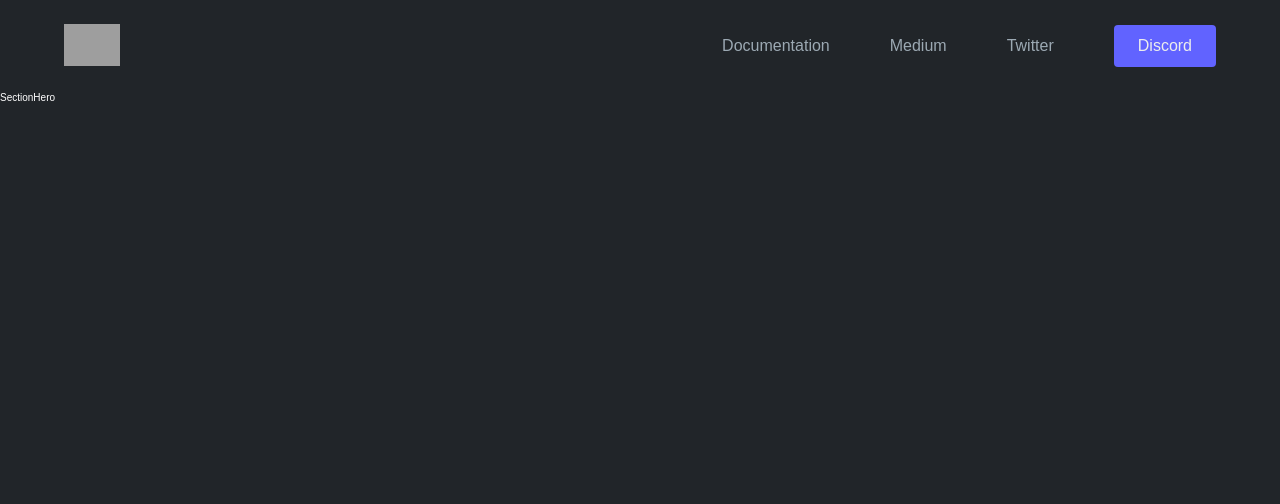
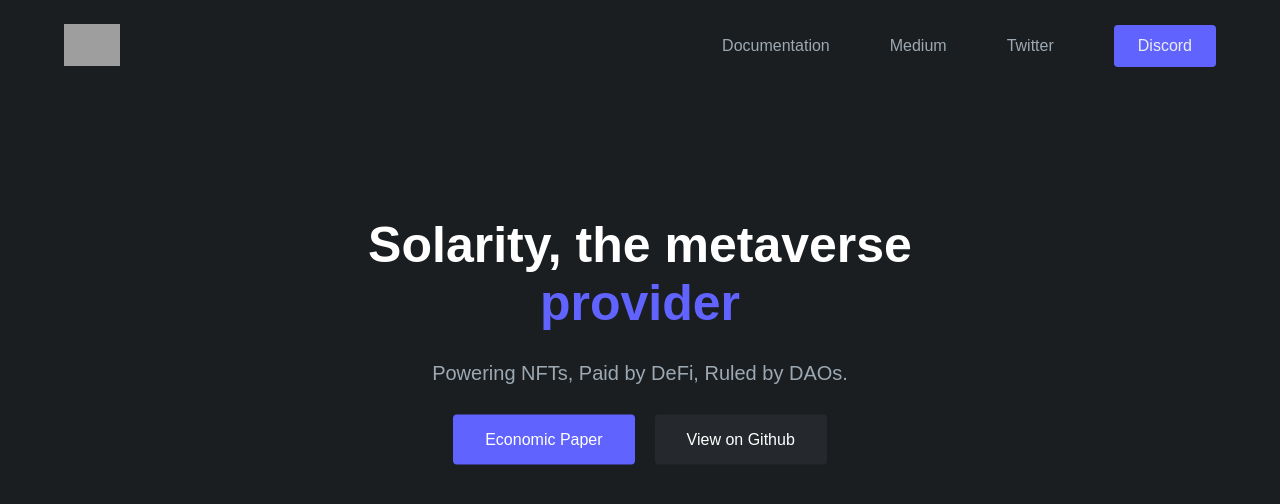
Before and after one commit to justin-cueva/Solarity-landing-page-cloned, a React (Create React App) app: page / in a window 1280 px wide. Shown: the top 504 px of the page. Built offline with nearby package versions, Linux system fonts and the light colour scheme; grey boxes are pictures that could not be loaded.

Commit message:
displaying hero content

```diff
--- /dev/null
+++ b/src/components/sectionHero/HeroContent.js
@@ -0,0 +1,18 @@
+import "../../styles/sectionHero/heroContent.css";
+
+const HeroContent = () => {
+  return (
+    <div className="hero-content">
+      <h1>
+        Solarity, the metaverse <span>provider</span>
+      </h1>
+      <span>Powering NFTs, Paid by DeFi, Ruled by DAOs.</span>
+      <div className="hero-content__actions">
+        <button className="btn--economic-paper">Economic Paper</button>
+        <button className="btn--view-on-github">View on Github</button>
+      </div>
+    </div>
+  );
+};
+
+export default HeroContent;
--- a/src/components/sectionHero/SectionHero.js
+++ b/src/components/sectionHero/SectionHero.js
@@ -1,11 +1,14 @@
 import NavBar from "./NavBar";
+import HeroContent from "./HeroContent";
+
+import "../../styles/sectionHero/sectionHero.css";
 
 const SectionHero = () => {
   return (
-    <div>
+    <section className="section-hero">
       <NavBar />
-      SectionHero
-    </div>
+      <HeroContent />
+    </section>
   );
 };
 
--- a/src/styles/index.css
+++ b/src/styles/index.css
@@ -20,7 +20,7 @@ html {
 
 body {
   font-family: sans-serif;
-  background-color: #212529;
+  background-color: #1a1e21;
 }
 
 button {
--- /dev/null
+++ b/src/styles/sectionHero/heroContent.css
@@ -0,0 +1,53 @@
+.hero-content {
+  display: flex;
+  flex-direction: column;
+  align-items: center;
+  gap: 3rem;
+  text-align: center;
+  position: absolute;
+  left: 50%;
+  top: 42.5%;
+  transform: translate(-50%, -50%);
+}
+
+.hero-content h1 {
+  font-size: 5rem;
+}
+
+.hero-content h1 span {
+  color: #6163ff;
+  font-size: inherit;
+}
+
+.hero-content span {
+  font-size: 2rem;
+  color: #9ca9b3;
+}
+
+.hero-content__actions {
+  display: flex;
+  gap: 2rem;
+}
+
+.hero-content__actions button {
+  padding: 1.6rem 3.2rem;
+  border-radius: 4px;
+  font-size: 1.6rem;
+  transition: all 250ms ease;
+}
+
+.btn--economic-paper {
+  background-color: #6163ff;
+}
+
+.btn--economic-paper:hover {
+  background-color: #7173ff;
+}
+
+.btn--view-on-github {
+  background-color: #25282c;
+}
+
+.btn--view-on-github:hover {
+  background-color: #3b3e41;
+}
--- /dev/null
+++ b/src/styles/sectionHero/sectionHero.css
@@ -0,0 +1,4 @@
+.section-hero {
+  height: 100vh;
+  position: relative;
+}
```
